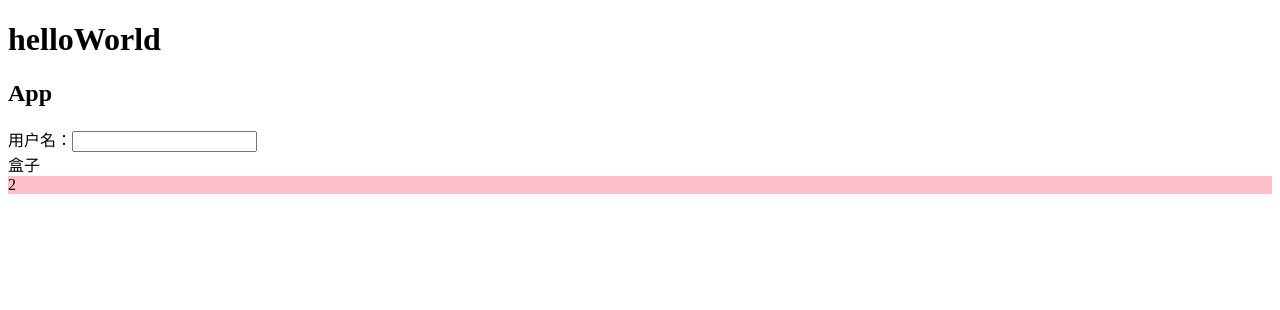
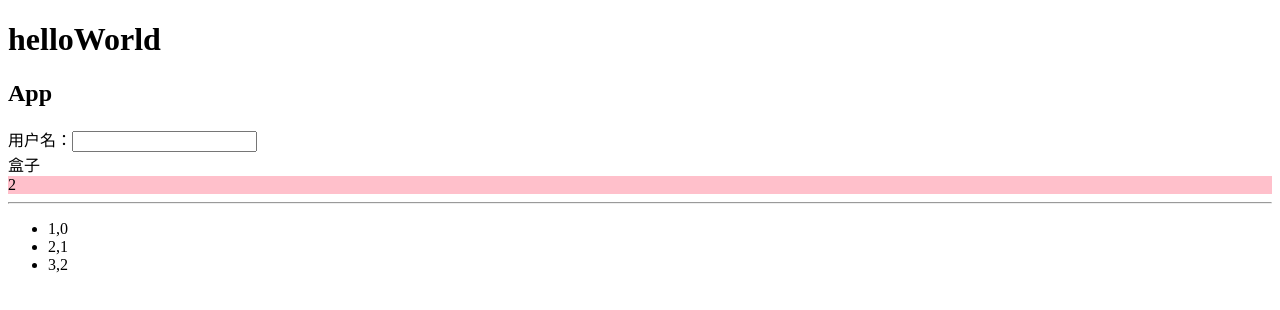
Before and after one commit to Ddkkkk11/ReactDemo, a React (Create React App) app: page / in a window 1280 px wide. Shown: the top 310 px of the page. Built offline with nearby package versions, Linux system fonts and the light colour scheme.

Commit message:
for循环 map有返回值在react中只能用map

```diff
--- a/src/App1.jsx
+++ b/src/App1.jsx
@@ -1,17 +1,30 @@
 import React from "react";
 const msg = 'App';
-const myStyle = {background:'pink'};
+let flag = true; //true表示粉色 false 表示蓝色
+let arr = ['1', '2', '3'];
 export  default class App1 extends React.Component{
     render() {
         return(
-            <div>
+            <>
                 <h1>helloWorld</h1>
                 <h2>{msg}</h2>
+                {/*你要写一个js的注释 所以你得写上花括号*/}
                 <label htmlFor="username">用户名：</label>
                 <input type="text" id="username"/>
                 <div className="box">盒子</div>
-                <div style={myStyle}>{1+1}</div>
-            </div>
+                <div style={{background:flag ? 'pink' : 'blue'}}>{1+1}</div>
+                <hr/>
+                <ul >
+                    {
+                        //react中的列表循环有且只有map可以使用
+                        //map有返回值 forEach没有
+                        arr.map((item,index)=> {
+                            return <li key={index}>{item},{index}</li>
+                        })
+
+                    }
+                </ul>
+            </>
 
         )
     }
```
